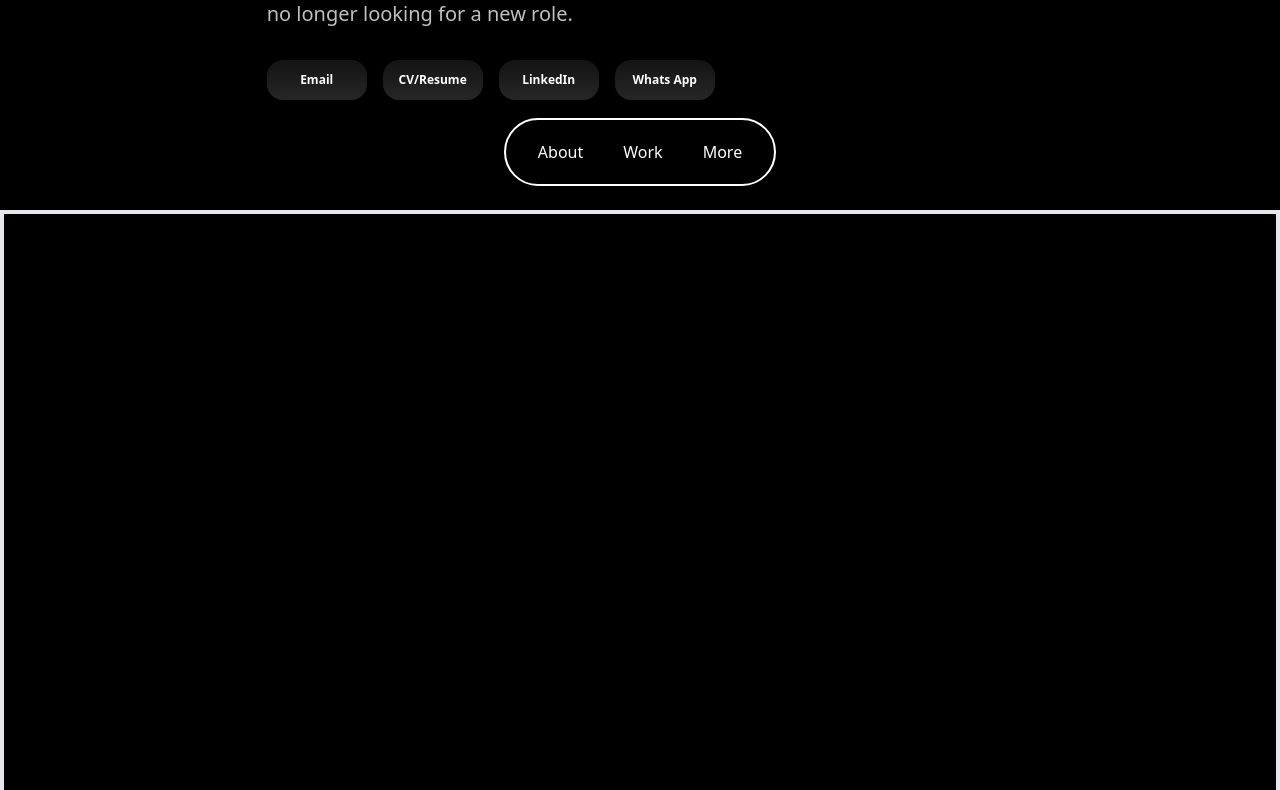
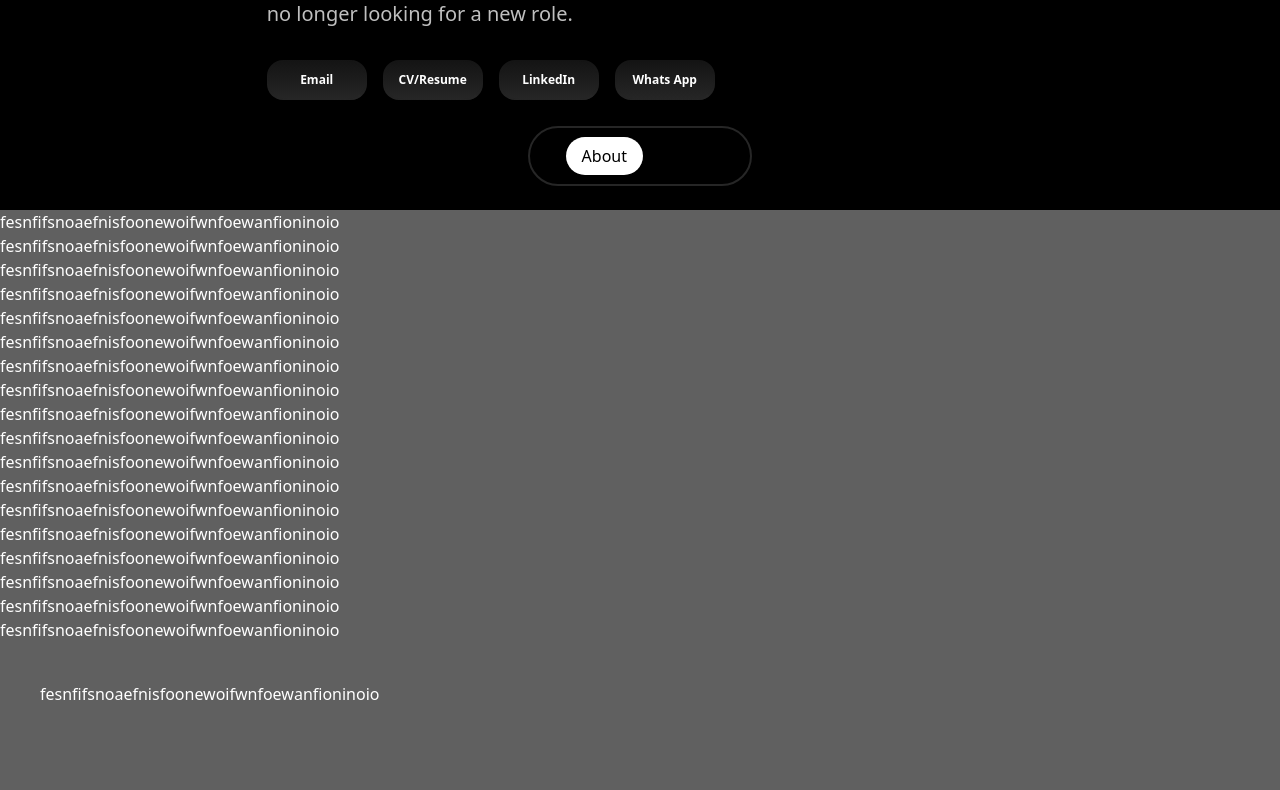
Before and after one commit to ArnoldJorg/My-Portfolio, a React (Create React App) app: page / in a window 1280 px wide. Shown: the part 590-1380 px from the top of the page. Built offline with nearby package versions, Linux system fonts and the light colour scheme.

Commit message:
Added intersection logic. Need to redo styling

```diff
--- a/package.json
+++ b/package.json
@@ -13,6 +13,7 @@
     "css": "^3.0.0",
     "react": "^18.3.1",
     "react-dom": "^18.3.1",
+    "react-intersection-observer": "^9.13.1",
     "react-scripts": "5.0.1",
     "tailwind": "^4.0.0",
     "typescript": "^5.7.2",
--- a/src/About.tsx
+++ b/src/About.tsx
@@ -5,11 +5,19 @@ import Logo1 from "./assets/images/Finsta.jpeg";
 import GradientButton from "./GradientButton.tsx";
 import VideoPlayer from "./Video/VideoPlayer.tsx";
 import BorderAnimation from "./Video/BorderAnimation.tsx";
+import { useInView } from "react-intersection-observer";
+import { useEffect } from "react";
 
-const About = () => {
+const About = ({ onInViewChange }) => {
+  const { ref, inView } = useInView({
+    threshold: 0.5,
+  });
+
+  if (onInViewChange) onInViewChange(inView, "about");
+
   return (
-    <div className=" h-screen w-screen ">
-      <div className="flex flex-col items-center justify-center min-h-full w-full  ">
+    <div ref={ref} id="about-section" className=" h-screen w-screen   ">
+      <div className="flex flex-col items-center justify-center min-h-full w-full ">
         <div className=" flex flex-row w-7/12 h-[70%]  ">
           <div className="w-[100%] h-[100%]  items-center justify-center space-x-10  ">
             <div className="flex text-white flex-col ">
@@ -31,7 +39,7 @@ const About = () => {
                   {"<solutionize/>"}
                 </p>
               </div>
-              <p className=" w-full break-words text-xl text-custom-white ">
+              <p className=" w-full break-words text-xl text-custom-white">
                 Hello there! My name is Julius and I'm a Product Designer at
                 {/* specific fonts and boldness I will specify soon*/}{" "}
                 <span className="opacity-100"> Flexa</span>
--- a/src/App.tsx
+++ b/src/App.tsx
@@ -1,21 +1,45 @@
-import React from "react"; // Add this import statement
+import React, { useState } from "react";
 import About from "./About.tsx";
-import ScrollTest from "./ScrollTest.tsx";
-// import GradientButton from "./GradientButton.tsx";
+import WorkSection from "./WorkSection.tsx";
 
 function App() {
+  const [activeSection, setActiveSection] = useState("");
+  const handleInViewChange = (inView, section) => {
+    if (inView) {
+      setActiveSection(section);
+    }
+  };
+
   return (
     <div className=" bg-black overflow-y-auto ">
       <div className="z-10  w-screen bottom-6 flex items-center justify-center fixed ">
-        <div className="flex flex-row justify-center items-center p-5 px-8 space-x-10 bg-black rounded-full border-white border-2">
-          <button className="text-white">About</button>
-          <button className="text-white">Work</button>
-          <button className="text-white">More</button>
+        <div className="flex flex-row justify-center items-center p-4 px-9 space-x-10 bg-black rounded-full border-custom-grey-3 border-2 text-custom-white  ">
+          <nav>
+            <a
+              href="#about-section"
+              className={`px-4 py-2 rounded-full ${
+                activeSection === "about"
+                  ? "bg-white text-black"
+                  : "text-custom-white"
+              }`}
+            >
+              About
+            </a>
+            <a
+              href="#work-section"
+              className={`px-4 py-2 rounded-full ${
+                activeSection === "work"
+                  ? "bg-white text-black"
+                  : "text-custom-white"
+              }`}
+            >
+              Work
+            </a>
+          </nav>
         </div>
       </div>
-      <About />
-
-      <ScrollTest />
+      <About onInViewChange={handleInViewChange} />
+      <WorkSection onInViewChange={handleInViewChange} />
     </div>
   );
 }
--- /dev/null
+++ b/src/NavigationBar.tsx
@@ -0,0 +1,9 @@
+import React from "react";
+
+const NavigationBar = ({ name }) => {
+  return <button className="text-white ">{name}</button>;
+};
+
+export default NavigationBar;
+
+// will be implemented later
--- a/src/ScrollTest.tsx
+++ b/src/WorkSection.tsx
@@ -1,8 +1,22 @@
 import React from "react";
+import { useEffect } from "react";
+import { useInView } from "react-intersection-observer";
 
-const ScrollTest = () => {
+const WorkSection = ({ onInViewChange }) => {
+  const { ref, inView } = useInView({
+    threshold: 0.5,
+  });
+
+  useEffect(() => {
+    onInViewChange("work", inView); // Notify parent component about visibility
+  }, [inView]);
+
   return (
-    <div className="  border-4 border-purple w-full h-min-screen">
+    <div
+      ref={ref}
+      id="work-section"
+      className=" text-white bg-custom-grey w-full h-min-screen"
+    >
       <p> fesnfifsnoaefnisfoonewoifwnfoewanfioninoio</p>
       <p> fesnfifsnoaefnisfoonewoifwnfoewanfioninoio</p>
       <p> fesnfifsnoaefnisfoonewoifwnfoewanfioninoio</p>
@@ -46,4 +60,4 @@ const ScrollTest = () => {
   );
 };
 
-export default ScrollTest;
+export default WorkSection;
--- a/src/index.css
+++ b/src/index.css
@@ -75,5 +75,12 @@
 
     font-weight: normal;
     font-style: normal;
+
+    font-family: "Roboto";
+    src: url("/src/assets/fonts/Inter/static/Roboto-Bold.ttf")
+      format("truetype");
+
+    font-weight: normal;
+    font-style: normal;
   }
 }
```
Also changed, not shown: 2 other files (tests, documents, lock files or other folders).
